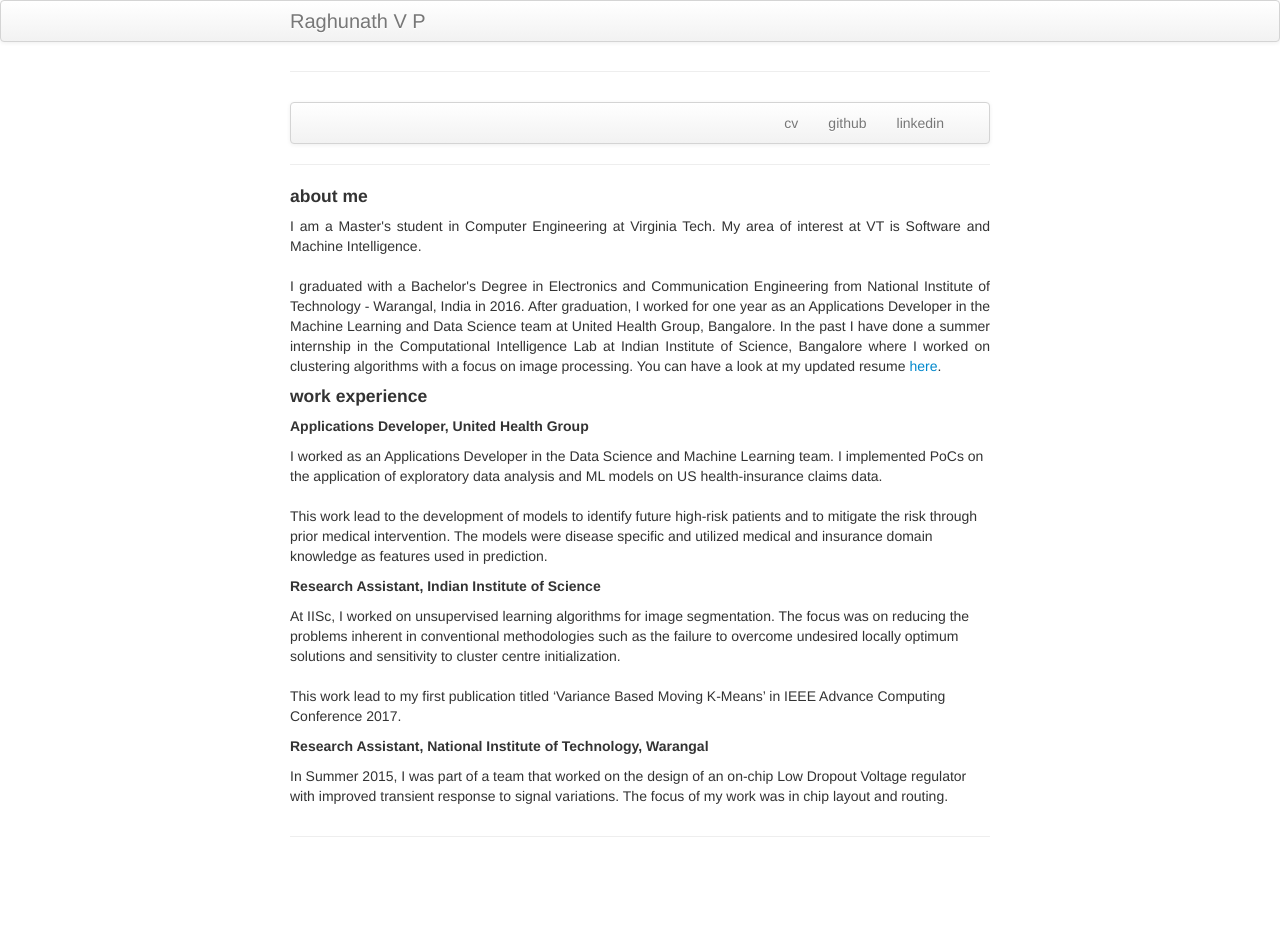
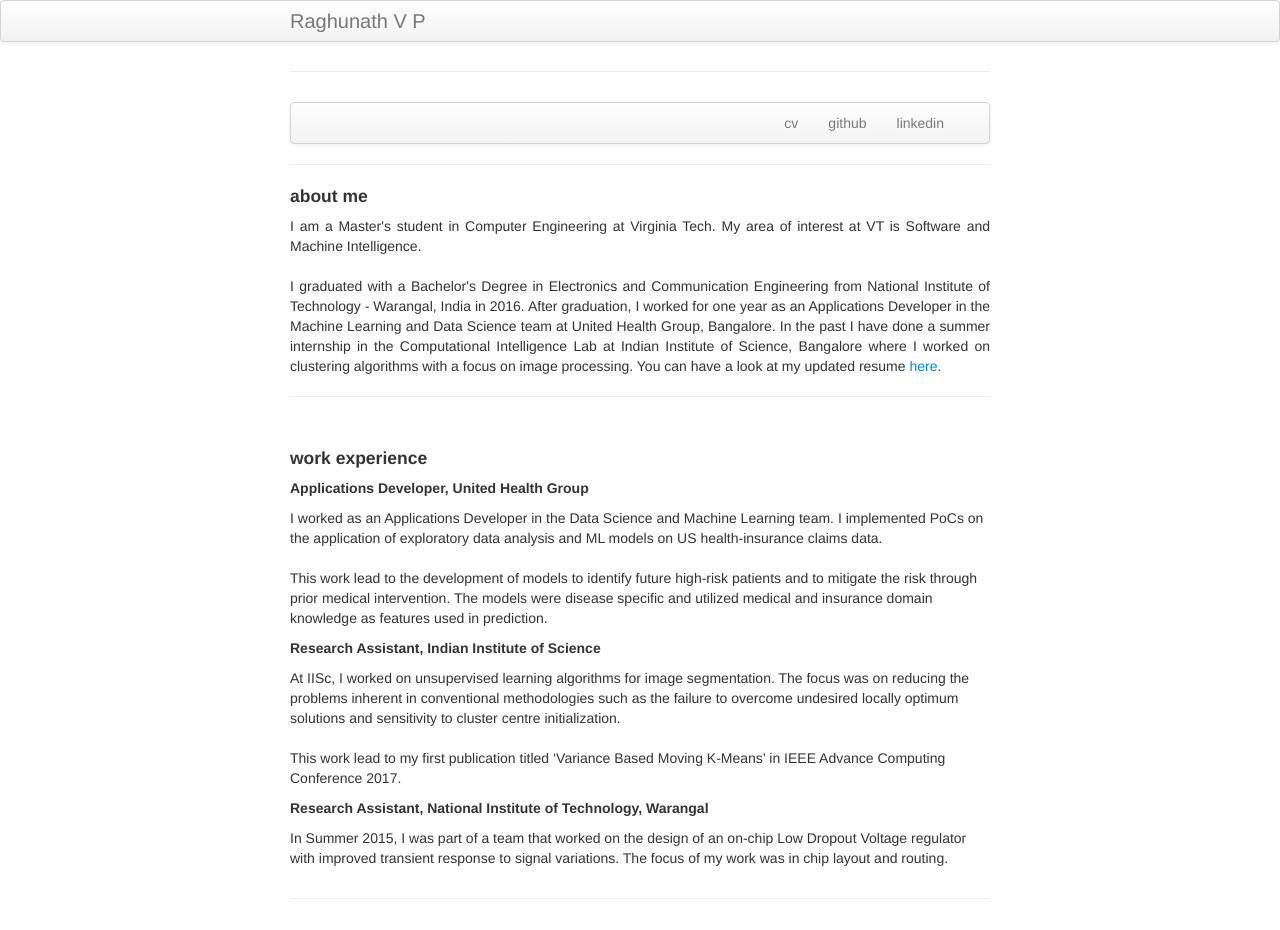
Before and after one commit to rvp22/rvp22.github.io, a Jekyll site: the page built from index.md, in a window 1280 px wide. Built offline with Jekyll 4.4.1, drawn with Linux system fonts in a browser that asks for light colours; before the commit the page ends 900 px from its top, so only the background shows below that.

Commit message:
Update index.md

```diff
--- a/index.md
+++ b/index.md
@@ -26,6 +26,8 @@ I graduated with a Bachelor's Degree in Electronics and Communication Engineerin
 </p>
 </div>
 
+---
+<br>
 <div class="work experience">
 <h4><a name="work experience"></a>work experience</h4>
 
```
